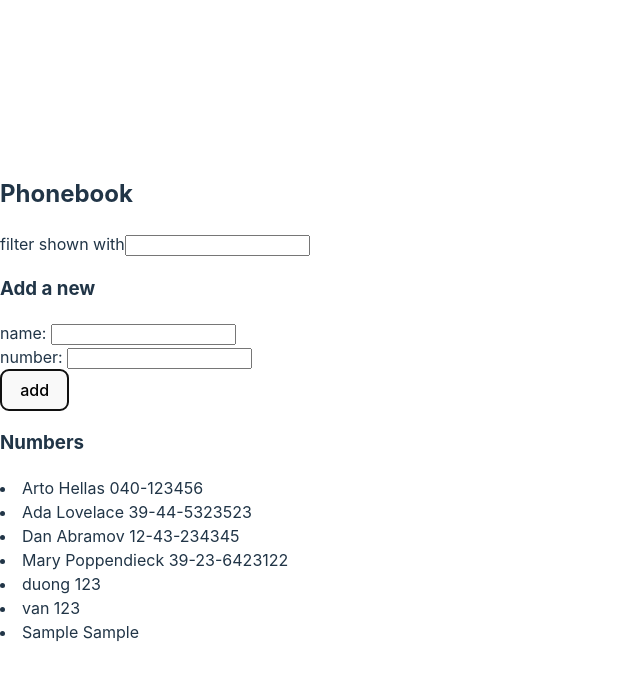
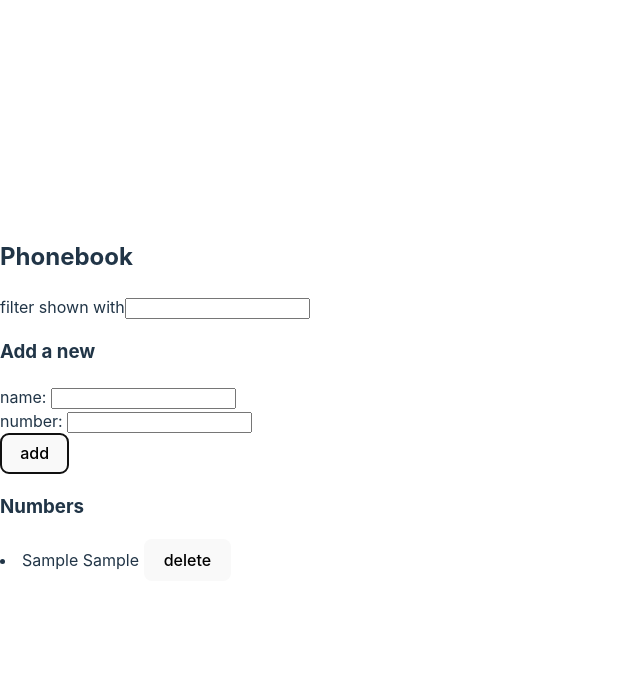
Before and after one commit to alexha11/FullStackUniversityOfHelsinki, a React (Vite) app in the folder part2/phonebook/: page / in a window 1280 px wide. Both pictures are taken after typing "Sample", "Sample" into the empty fields and a click on the button "add". Shown: the top 680 px of the page, without its empty margins (0-640 px from the left). Built offline with nearby package versions, Linux system fonts and the light colour scheme; no server answers; data requests are answered from the project's data file.

Commit message:
fix bugs

```diff
--- a/part2/phonebook/db.json
+++ b/part2/phonebook/db.json
@@ -1,34 +1,3 @@
 {
-  "persons": [
-    {
-      "name": "Arto Hellas",
-      "number": "040-123456",
-      "id": 1
-    },
-    {
-      "name": "Ada Lovelace",
-      "number": "39-44-5323523",
-      "id": 2
-    },
-    {
-      "name": "Dan Abramov",
-      "number": "12-43-234345",
-      "id": 3
-    },
-    {
-      "name": "Mary Poppendieck",
-      "number": "39-23-6423122",
-      "id": 4
-    },
-    {
-      "name": "duong",
-      "number": "123",
-      "id": 5
-    },
-    {
-      "name": "van",
-      "number": "123",
-      "id": 6
-    }
-  ]
+  "persons": []
 }
--- a/part2/phonebook/src/App.jsx
+++ b/part2/phonebook/src/App.jsx
@@ -1,5 +1,4 @@
 import React, { useState, useEffect } from 'react';
-import axios from 'axios'
 import Filter from './components/Filter';
 import PersonForm from './components/PersonForm';
 import Persons from './components/Persons';
@@ -56,6 +55,16 @@ const App = () => {
     person.name.toLowerCase().includes(filterName.toLowerCase())
   );
 
+  const handleDelete = (id, name) => {
+   // window.confirm('Delete ' + name + ' ?')
+      personService
+      .remove(id).then((deletedPersons => {
+        setPersons(
+          persons.filter((person) => person.name !== deletedPersons.name)
+        )
+      }))
+  }
+
   return (
     <div>
       <h2>Phonebook</h2>
@@ -68,7 +77,7 @@ const App = () => {
 
       <h3>Numbers</h3>
 
-      <Persons filteredPersons={filteredPersons}/>
+      <Persons filteredPersons={filteredPersons} handleDelete={handleDelete}/>
     </div>
   );
 };
--- a/part2/phonebook/src/components/Persons.jsx
+++ b/part2/phonebook/src/components/Persons.jsx
@@ -1,17 +1,17 @@
-const NameLists = ({ nameList }) => {
+const NameLists = ({nameList, handleDelete }) => {
     return (
       <li>
-        {nameList.name} {nameList.number}
+        {nameList.name} {nameList.number} <button onClick={handleDelete(nameList.id, nameList.name)}>delete</button>
       </li>
     );
   };
 
 
-  const Persons = ({filteredPersons}) => {
+  const Persons = ({filteredPersons, handleDelete}) => {
     return(
       <div>
         {filteredPersons.map((person) => (
-          <NameLists key={person.id} nameList={person} />
+          <NameLists key={person.id} nameList={person} handleDelete={handleDelete}/>
         ))}
       </div>
     )
--- a/part2/phonebook/src/services/persons.js
+++ b/part2/phonebook/src/services/persons.js
@@ -4,6 +4,10 @@ const baseUrl = 'http://localhost:3001/persons'
 const getAll = () => {
   return axios.get(baseUrl)
 }
+
+const remove = (id) => {
+    return axios.delete(`${baseUrl}/${id}`)
+  }
 
 const create = newObject => {
   return axios.post(baseUrl, newObject)
@@ -13,4 +17,4 @@ const update = (id, newObject) => {
   return axios.put(`${baseUrl}/${id}`, newObject)
 }
 
-export default { getAll, create, update }
+export default { getAll, remove, create, update }
```
